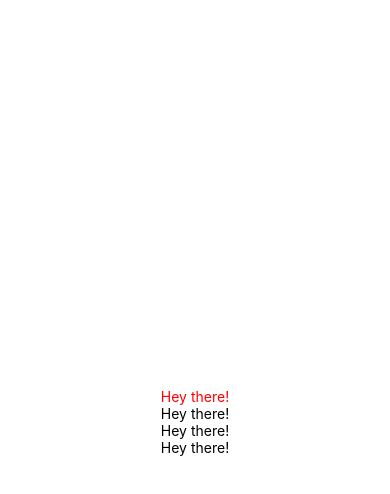
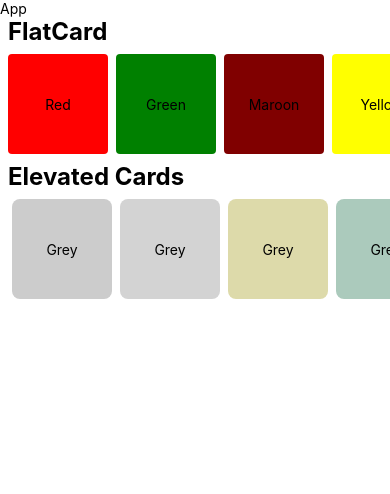
Before and after one commit to imfarhat/React-Native--01, a React Native app: screen / in a window 390 px wide. Shown: the top 494 px of the page. Built offline with nearby package versions, Linux system fonts and the light colour scheme.

Commit message:
added scrol effect in levated card

```diff
--- a/App.tsx
+++ b/App.tsx
@@ -1,41 +1,18 @@
+import {View, Text, SafeAreaView, ScrollView} from 'react-native';
 import React from 'react';
+import FlatCard from './components/FlatCards';
+import ElevatedCards from './components/ElevatedCards';
 
-import {
-  SafeAreaView,
-  View,
-  Text,
-  useColorScheme,
-  StyleSheet,
-} from 'react-native';
-
-function App() {
-  const isDarkMode = useColorScheme() === 'dark';
+const App = () => {
   return (
-    <SafeAreaView style={{flex: 1}}>
-      <View style={styles.container}>
-        <Text style={isDarkMode ? styles.lightText : styles.darkText}>
-          Hey there!
-        </Text>
-        <Text>Hey there!</Text>
-        <Text>Hey there!</Text>
-        <Text>Hey there!</Text>
-      </View>
+    <SafeAreaView>
+      <ScrollView>
+        <Text>App</Text>
+        <FlatCard />
+        <ElevatedCards />
+      </ScrollView>
     </SafeAreaView>
   );
-}
-
-const styles = StyleSheet.create({
-  container: {
-    flex: 1,
-    alignItems: 'center',
-    justifyContent: 'center',
-  },
-  darkText: {
-    color: 'red',
-  },
-  lightText: {
-    color: '#ffffff',
-  },
-});
+};
 
 export default App;
--- /dev/null
+++ b/components/ElevatedCards.tsx
@@ -0,0 +1,52 @@
+import {StyleSheet, Text, View, ScrollView} from 'react-native';
+import React from 'react';
+
+export default function ElevatedCards() {
+  return (
+    <View>
+      <Text style={styles.headingText}>Elevated Cards</Text>
+      <ScrollView horizontal={true} style={styles.container}>
+        <View style={[styles.card, {backgroundColor: '#ccc'}]}>
+          <Text>Grey</Text>
+        </View>
+        <View style={[styles.card, {backgroundColor: 'lightgrey'}]}>
+          <Text>Grey</Text>
+        </View>
+        <View style={[styles.card, {backgroundColor: '#dddaaa'}]}>
+          <Text>Grey</Text>
+        </View>
+        <View style={[styles.card, {backgroundColor: '#abcabc'}]}>
+          <Text>Grey</Text>
+        </View>
+        <View style={[styles.card, {backgroundColor: '#bbaacc'}]}>
+          <Text>Grey</Text>
+        </View>
+        <View style={[styles.card, {backgroundColor: '#aabbcc'}]}>
+          <Text>Grey</Text>
+        </View>
+      </ScrollView>
+    </View>
+  );
+}
+
+const styles = StyleSheet.create({
+  headingText: {
+    fontSize: 24,
+    fontWeight: 'bold',
+    paddingHorizontal: 8,
+  },
+  container: {
+    padding: 8,
+    flex: 1,
+    flexDirection: 'row',
+  },
+  card: {
+    flex: 1,
+    alignItems: 'center',
+    justifyContent: 'center',
+    width: 100,
+    height: 100,
+    borderRadius: 8,
+    marginHorizontal: 4,
+  },
+});
--- /dev/null
+++ b/components/FlatCards.tsx
@@ -0,0 +1,52 @@
+import {StyleSheet, Text, View} from 'react-native';
+import React from 'react';
+
+export default function FlatCard() {
+  return (
+    <View>
+      <Text style={styles.headingText}>FlatCard</Text>
+      <View style={[styles.cardContainer]}>
+        <View style={[styles.card, {backgroundColor: 'red'}]}>
+          <Text>Red</Text>
+        </View>
+        <View style={[styles.card, {backgroundColor: 'green'}]}>
+          <Text>Green</Text>
+        </View>
+        <View style={[styles.card, {backgroundColor: 'maroon'}]}>
+          <Text>Maroon</Text>
+        </View>
+        <View style={[styles.card, {backgroundColor: 'yellow'}]}>
+          <Text>Yellow</Text>
+        </View>
+        <View style={[styles.card, {backgroundColor: 'pink'}]}>
+          <Text>Pink</Text>
+        </View>
+        <View style={[styles.card, {backgroundColor: 'violet'}]}>
+          <Text>Violet</Text>
+        </View>
+      </View>
+    </View>
+  );
+}
+
+const styles = StyleSheet.create({
+  headingText: {
+    fontSize: 24,
+    fontWeight: 'bold',
+    paddingHorizontal: 8,
+  },
+  card: {
+    height: 100,
+    width: 100,
+    borderRadius: 4,
+    display: 'flex',
+    alignItems: 'center',
+    justifyContent: 'center',
+  },
+  cardContainer: {
+    flex: 1,
+    flexDirection: 'row',
+    padding: 8,
+    gap: 8
+  },
+});
```
